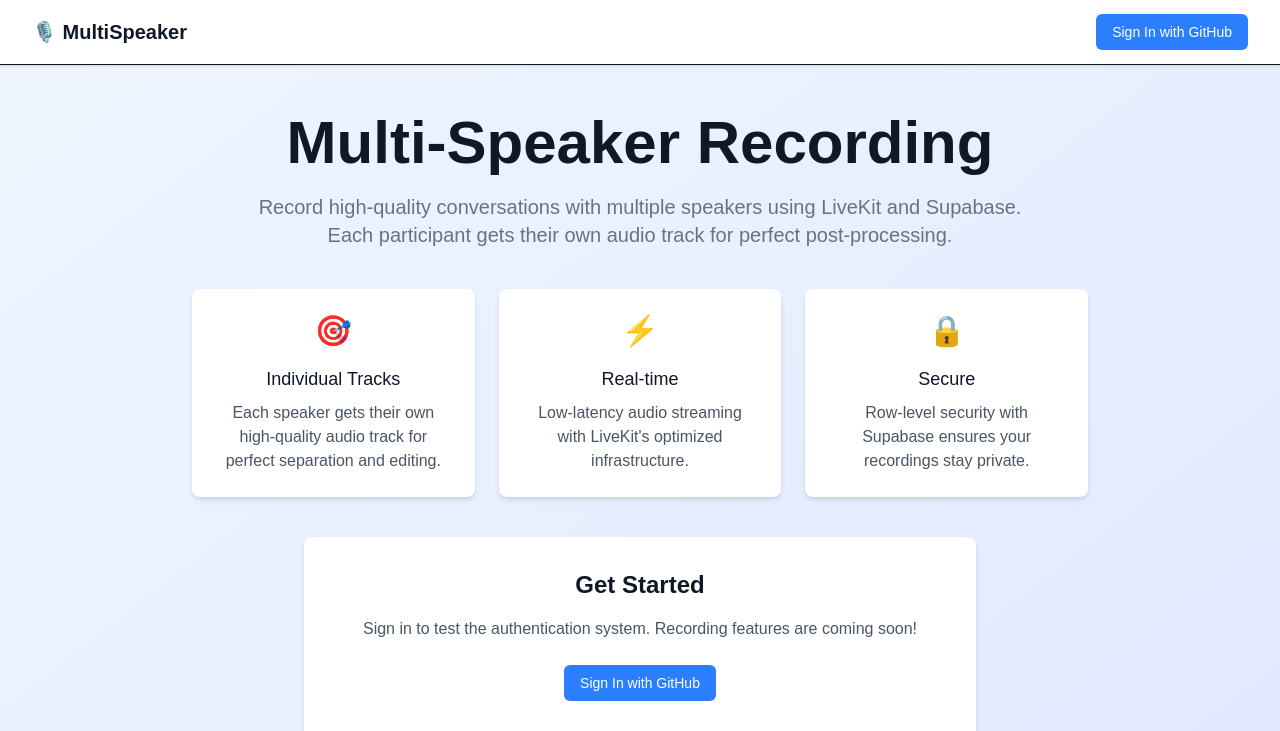
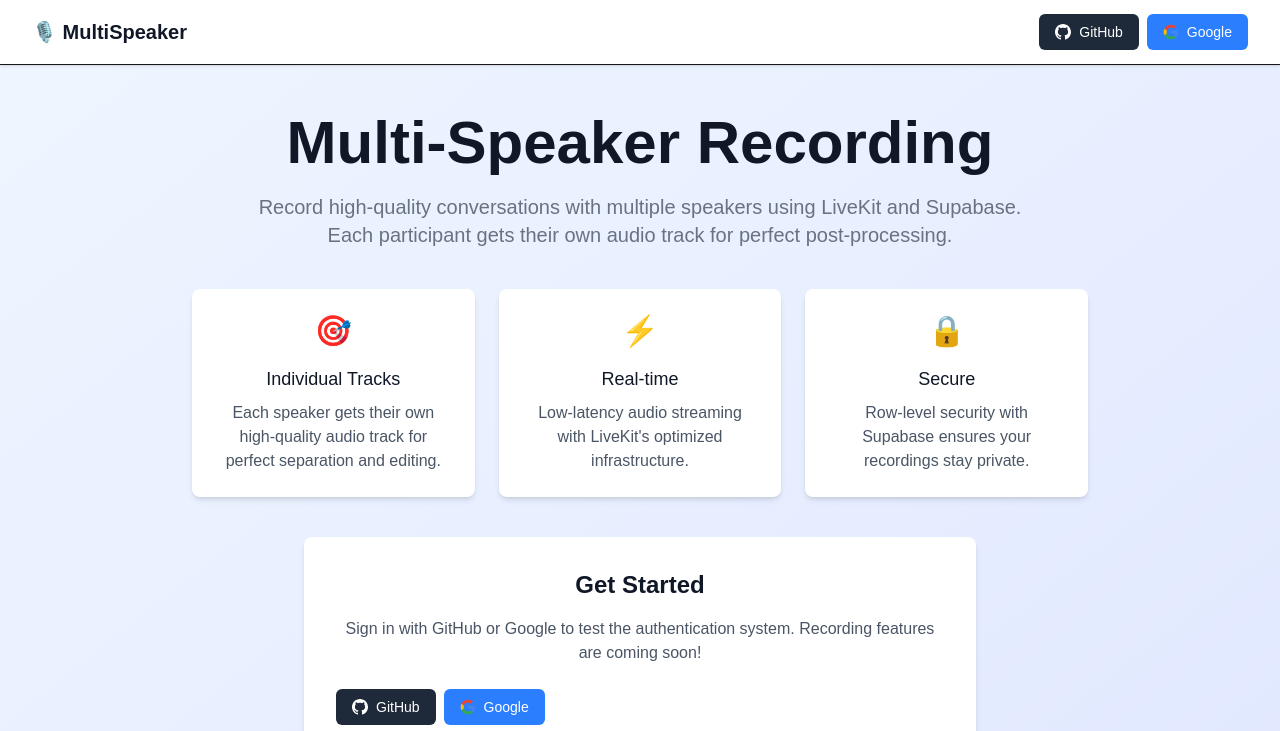
Before and after one commit to bike1901/multi_speaker, a Next.js app: page / in a window 1280 px wide. Shown: the top 731 px of the page. Built offline with nearby package versions, Linux system fonts and the light colour scheme; no server answers.

Commit message:
feat: Add dual OAuth support (GitHub + Google)
- Support both GitHub and Google authentication
- Beautiful provider buttons with icons
- Updated UI text to reflect both options
- Fixed ESLint errors in test page
- Ready for Google OAuth configuration

```diff
--- a/src/app/page.tsx
+++ b/src/app/page.tsx
@@ -52,7 +52,7 @@
             <div className="bg-white rounded-lg shadow-md p-8 max-w-2xl mx-auto">
               <h2 className="text-2xl font-bold text-gray-900 mb-4">Get Started</h2>
               <p className="text-gray-600 mb-6">
-                Sign in to test the authentication system. Recording features are coming soon!
+                Sign in with GitHub or Google to test the authentication system. Recording features are coming soon!
               </p>
               <AuthButton />
 
--- a/src/app/test-db/page.tsx
+++ b/src/app/test-db/page.tsx
@@ -2,13 +2,15 @@
 
 import { createClient } from '@/lib/supabase'
 import { useEffect, useState } from 'react'
+import Link from 'next/link'
 import type { Tables } from '@/types/database'
+import type { User } from '@supabase/supabase-js'
 
 export default function TestDbPage() {
   const [rooms, setRooms] = useState<Tables<'rooms'>[]>([])
   const [loading, setLoading] = useState(true)
   const [error, setError] = useState<string | null>(null)
-  const [user, setUser] = useState<any>(null)
+  const [user, setUser] = useState<User | null>(null)
   const supabase = createClient()
 
   useEffect(() => {
@@ -29,7 +31,7 @@
         } else {
           setRooms(data || [])
         }
-      } catch (err) {
+      } catch {
         setError('Failed to fetch rooms')
       } finally {
         setLoading(false)
@@ -47,7 +49,7 @@
     }
 
     try {
-      const { data, error } = await supabase
+      const { error } = await supabase
         .from('rooms')
         .insert([
           {
@@ -67,7 +69,7 @@
           .order('created_at', { ascending: false })
         setRooms(rooms || [])
       }
-    } catch (err) {
+    } catch {
       setError('Failed to create room')
     }
   }
@@ -134,12 +136,12 @@
           </div>
 
           <div className="pt-4 border-t">
-            <a
+            <Link
               href="/"
               className="text-blue-500 hover:text-blue-600"
             >
               ← Back to Home
-            </a>
+            </Link>
           </div>
         </div>
       </div>
--- a/src/components/AuthButton.tsx
+++ b/src/components/AuthButton.tsx
@@ -32,9 +32,9 @@
     return () => subscription.unsubscribe()
   }, [supabase.auth, router])
 
-  const handleSignIn = async () => {
+  const handleSignIn = async (provider: 'github' | 'google') => {
     await supabase.auth.signInWithOAuth({
-      provider: 'github',
+      provider,
       options: {
         redirectTo: `${location.origin}/auth/callback`
       }
@@ -63,11 +63,28 @@
       </button>
     </div>
   ) : (
-    <button
-      onClick={handleSignIn}
-      className="bg-blue-500 hover:bg-blue-600 text-white px-4 py-2 rounded-md text-sm font-medium transition-colors"
-    >
-      Sign In with GitHub
-    </button>
+    <div className="flex gap-2">
+      <button
+        onClick={() => handleSignIn('github')}
+        className="bg-gray-800 hover:bg-gray-900 text-white px-4 py-2 rounded-md text-sm font-medium transition-colors flex items-center gap-2"
+      >
+        <svg className="w-4 h-4" fill="currentColor" viewBox="0 0 24 24">
+          <path d="M12 0c-6.626 0-12 5.373-12 12 0 5.302 3.438 9.8 8.207 11.387.599.111.793-.261.793-.577v-2.234c-3.338.726-4.033-1.416-4.033-1.416-.546-1.387-1.333-1.756-1.333-1.756-1.089-.745.083-.729.083-.729 1.205.084 1.839 1.237 1.839 1.237 1.07 1.834 2.807 1.304 3.492.997.107-.775.418-1.305.762-1.604-2.665-.305-5.467-1.334-5.467-5.931 0-1.311.469-2.381 1.236-3.221-.124-.303-.535-1.524.117-3.176 0 0 1.008-.322 3.301 1.23.957-.266 1.983-.399 3.003-.404 1.02.005 2.047.138 3.006.404 2.291-1.552 3.297-1.23 3.297-1.23.653 1.653.242 2.874.118 3.176.77.84 1.235 1.911 1.235 3.221 0 4.609-2.807 5.624-5.479 5.921.43.372.823 1.102.823 2.222v3.293c0 .319.192.694.801.576 4.765-1.589 8.199-6.086 8.199-11.386 0-6.627-5.373-12-12-12z"/>
+        </svg>
+        GitHub
+      </button>
+      <button
+        onClick={() => handleSignIn('google')}
+        className="bg-blue-500 hover:bg-blue-600 text-white px-4 py-2 rounded-md text-sm font-medium transition-colors flex items-center gap-2"
+      >
+        <svg className="w-4 h-4" fill="currentColor" viewBox="0 0 24 24">
+          <path d="M22.56 12.25c0-.78-.07-1.53-.2-2.25H12v4.26h5.92c-.26 1.37-1.04 2.53-2.21 3.31v2.77h3.57c2.08-1.92 3.28-4.74 3.28-8.09z" fill="#4285F4"/>
+          <path d="M12 23c2.97 0 5.46-.98 7.28-2.66l-3.57-2.77c-.98.66-2.23 1.06-3.71 1.06-2.86 0-5.29-1.93-6.16-4.53H2.18v2.84C3.99 20.53 7.7 23 12 23z" fill="#34A853"/>
+          <path d="M5.84 14.09c-.22-.66-.35-1.36-.35-2.09s.13-1.43.35-2.09V7.07H2.18C1.43 8.55 1 10.22 1 12s.43 3.45 1.18 4.93l2.85-2.22.81-.62z" fill="#FBBC05"/>
+          <path d="M12 5.38c1.62 0 3.06.56 4.21 1.64l3.15-3.15C17.45 2.09 14.97 1 12 1 7.7 1 3.99 3.47 2.18 7.07l3.66 2.84c.87-2.6 3.3-4.53 6.16-4.53z" fill="#EA4335"/>
+        </svg>
+        Google
+      </button>
+    </div>
   )
 }
```
